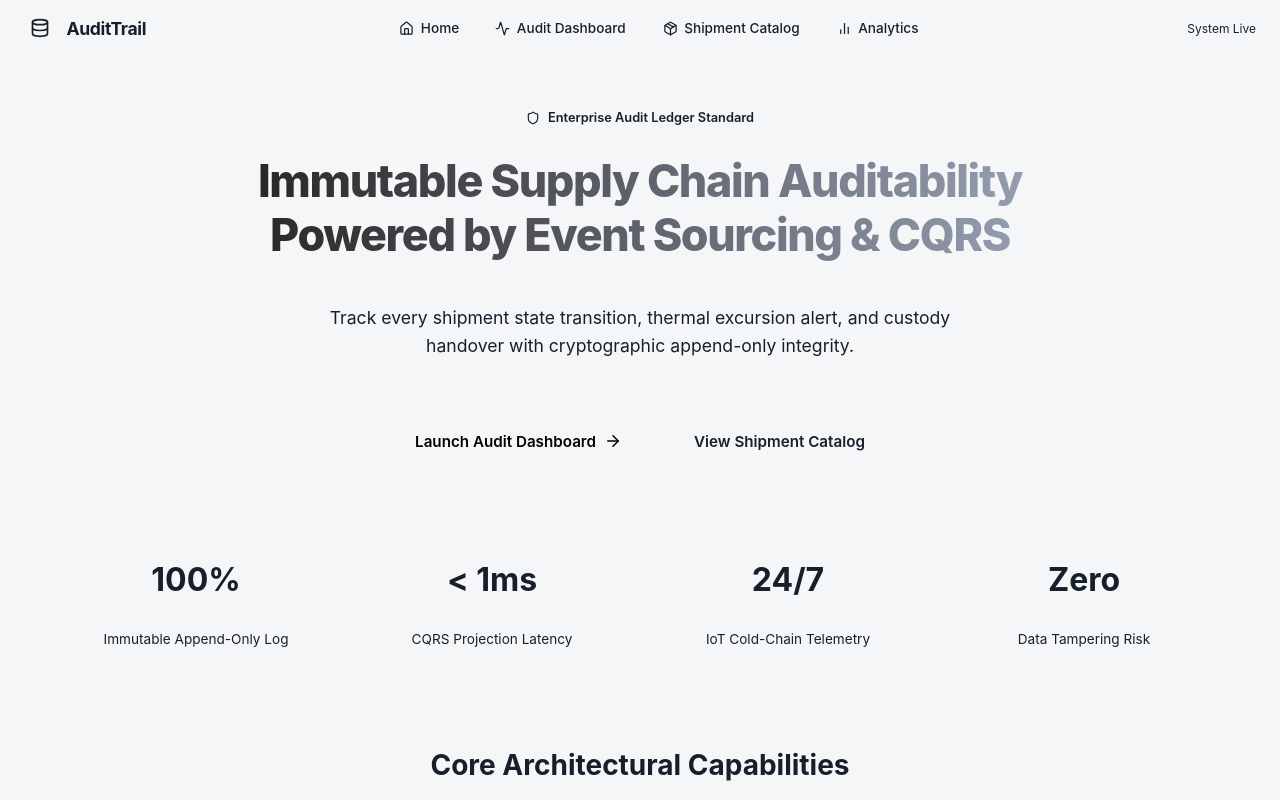
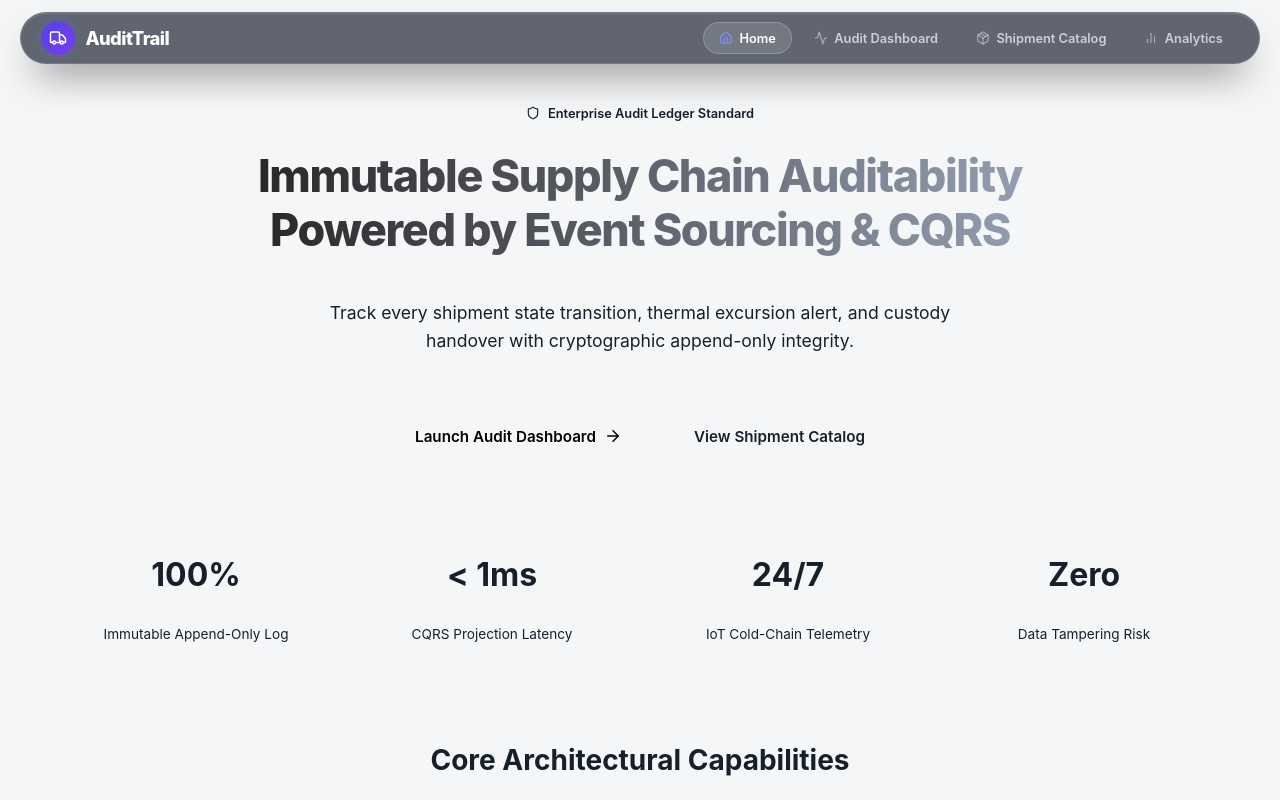
Before and after one commit to yashvi-gangani/audit-trail, a React (Vite) app in the folder frontend/: page / in a window 1280 px wide. Shown: the top 800 px of the page. Built offline with nearby package versions, Linux system fonts and the light colour scheme.

Commit message:
feat: enhance Navbar with scroll effect and improved styling

```diff
--- a/frontend/src/components/Navbar.jsx
+++ b/frontend/src/components/Navbar.jsx
@@ -1,7 +1,17 @@
-import React from 'react';
-import { Database, Home, Activity, Package, BarChart2 } from 'lucide-react';
+import React, { useState, useEffect } from 'react';
+import { Truck, Home, Activity, Package, BarChart2 } from 'lucide-react';
 
 export function Navbar({ activeTab, setActiveTab }) {
+  const [scrolled, setScrolled] = useState(false);
+
+  useEffect(() => {
+    const handleScroll = () => {
+      setScrolled(window.scrollY > 20);
+    };
+    window.addEventListener('scroll', handleScroll);
+    return () => window.removeEventListener('scroll', handleScroll);
+  }, []);
+
   const navItems = [
     { id: 'home', label: 'Home', icon: Home },
     { id: 'dashboard', label: 'Audit Dashboard', icon: Activity },
@@ -10,45 +20,74 @@ export function Navbar({ activeTab, setActiveTab }) {
   ];
 
   return (
-    <header style={{
-      background: 'var(--bg-secondary)',
-      borderBottom: '1px solid var(--border-color)',
-      position: 'sticky',
-      top: 0,
-      zIndex: 100
-    }}>
-      <div style={{
-        maxWidth: '1400px',
-        margin: '0 auto',
-        padding: '0.75rem 1.5rem',
+    <div
+      style={{
+        position: 'sticky',
+        top: '0.75rem',
+        zIndex: 1000,
+        padding: '0 1rem',
+        width: '100%',
         display: 'flex',
-        justifyContent: 'space-between',
-        alignItems: 'center'
-      }}>
+        justifyContent: 'center'
+      }}
+    >
+      {/* Floating Glassmorphic Pill Header */}
+      <header
+        style={{
+          width: '100%',
+          maxWidth: '1240px',
+          background: scrolled
+            ? 'rgba(13, 17, 23, 0.85)'
+            : 'rgba(17, 24, 39, 0.65)',
+          backdropFilter: 'blur(16px) saturate(180%)',
+          WebkitBackdropFilter: 'blur(16px) saturate(180%)',
+          border: '1px solid rgba(255, 255, 255, 0.12)',
+          borderRadius: '9999px',
+          padding: '0.5rem 1.25rem',
+          boxShadow: '0 20px 40px -15px rgba(0, 0, 0, 0.6), inset 0 1px 1px rgba(255, 255, 255, 0.15)',
+          display: 'flex',
+          alignItems: 'center',
+          justifyContent: 'space-between',
+          transition: 'all 0.3s cubic-bezier(0.4, 0, 0.2, 1)'
+        }}
+      >
         {/* Brand Logo */}
         <div
           onClick={() => setActiveTab('home')}
-          style={{ display: 'flex', alignItems: 'center', gap: '0.6rem', cursor: 'pointer' }}
+          style={{
+            display: 'flex',
+            alignItems: 'center',
+            gap: '0.65rem',
+            cursor: 'pointer',
+            userSelect: 'none'
+          }}
         >
-          <div style={{
-            background: 'var(--primary-glow)',
-            border: '1px solid var(--primary)',
-            borderRadius: 'var(--radius-sm)',
-            padding: '0.4rem',
-            display: 'flex'
+          <div
+            style={{
+              background: 'linear-gradient(135deg, #4f46e5, #7c3aed)',
+              borderRadius: '50%',
+              width: '34px',
+              height: '34px',
+              display: 'flex',
+              alignItems: 'center',
+              justifyContent: 'center',
+              boxShadow: '0 0 12px rgba(99, 102, 241, 0.4)'
+            }}
+          >
+            <Truck size={18} style={{ color: '#ffffff' }} />
+          </div>
+          <span style={{
+            fontSize: '1.15rem',
+            fontWeight: '800',
+            letterSpacing: '-0.03em',
+            color: '#ffffff'
           }}>
-            <Database size={20} style={{ color: 'var(--primary)' }} />
-          </div>
-          <div>
-            <span style={{ fontSize: '1.1rem', fontWeight: '700', letterSpacing: '-0.02em', color: 'var(--text-primary)' }}>
-              AuditTrail
-            </span>
-
-          </div>
+            AuditTrail
+          </span>
         </div>
 
-        {/* Nav Links */}
-        <nav style={{ display: 'flex', gap: '0.5rem' }}>
+        {/* Existing Application Navigation Tabs */}
+        <nav style={{ display: 'flex', alignItems: 'center', gap: '0.35rem' }}>
           {navItems.map(item => {
             const Icon = item.icon;
             const isActive = activeTab === item.id;
@@ -60,30 +99,24 @@ export function Navbar({ activeTab, setActiveTab }) {
                   display: 'flex',
                   alignItems: 'center',
                   gap: '0.4rem',
-                  padding: '0.45rem 0.85rem',
-                  borderRadius: 'var(--radius-sm)',
-                  fontSize: '0.85rem',
-                  fontWeight: '500',
-                  background: isActive ? 'var(--primary-glow)' : 'transparent',
-                  border: isActive ? '1px solid var(--primary)' : '1px solid transparent',
-                  color: isActive ? 'var(--text-primary)' : 'var(--text-secondary)',
+                  padding: '0.45rem 0.95rem',
+                  borderRadius: '9999px',
+                  fontSize: '0.8rem',
+                  fontWeight: '600',
+                  background: isActive ? 'rgba(255, 255, 255, 0.12)' : 'transparent',
+                  border: isActive ? '1px solid rgba(255, 255, 255, 0.2)' : '1px solid transparent',
+                  color: isActive ? '#ffffff' : 'rgba(240, 243, 249, 0.75)',
                   cursor: 'pointer',
-                  transition: 'all var(--transition-fast)'
+                  transition: 'all 0.2s ease'
                 }}
               >
-                <Icon size={15} style={{ color: isActive ? 'var(--primary)' : 'var(--text-muted)' }} />
+                <Icon size={14} style={{ color: isActive ? '#818cf8' : 'rgba(240, 243, 249, 0.5)' }} />
                 {item.label}
               </button>
             );
           })}
         </nav>
-
-        {/* Status Indicator */}
-        <div style={{ display: 'flex', alignItems: 'center', gap: '0.4rem', fontSize: '0.75rem', color: 'var(--success)' }}>
-          <span style={{ width: '8px', height: '8px', borderRadius: '50%', background: 'var(--success)', boxShadow: '0 0 8px var(--success)' }}></span>
-          System Live
-        </div>
-      </div>
-    </header>
+      </header>
+    </div>
   );
 }
```
